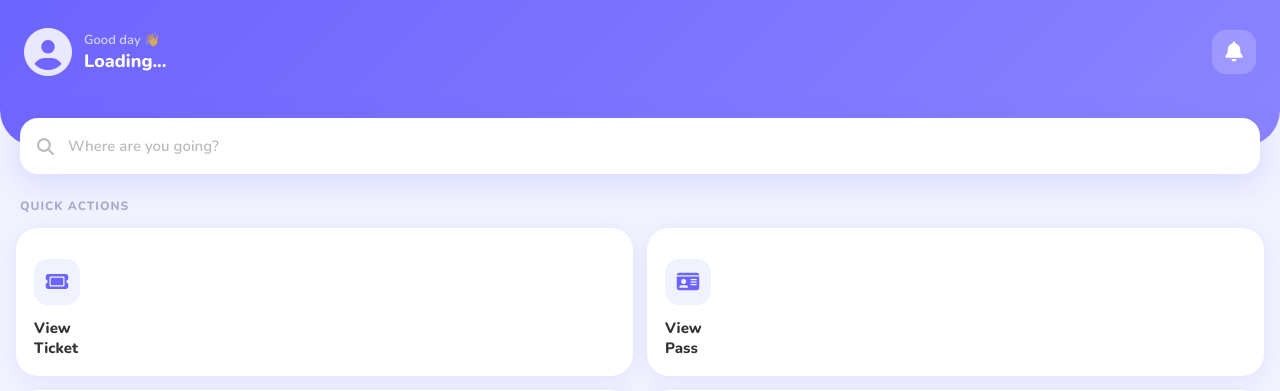
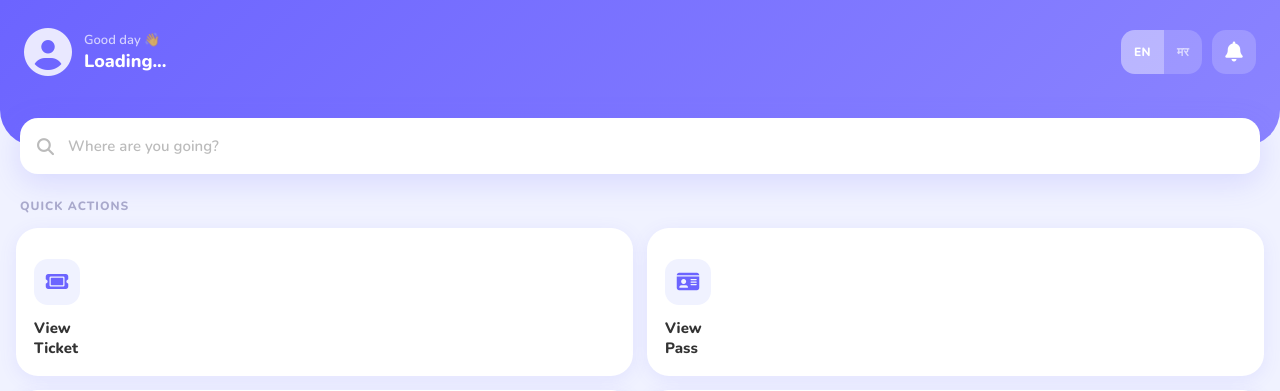
Before and after one commit to SarveshNavale/City-Bus-Ticketing-and-Tracking-Application, a Flask app: page /home in a window 1280 px wide. Shown: the top 391 px of the page. Run offline with Flask 3, Linux system fonts and the light colour scheme; data that the repository does not hold is empty.

Commit message:
homepage bilingual

```diff
--- a/app.py
+++ b/app.py
@@ -31,7 +31,7 @@ def get_db():
 # ---------- normal routes ----------
 @app.route('/')
 def home():
-    return render_template("registration.html")
+    return render_template("Registration.html")
 
 @app.route('/robo')
 def robo():
--- a/templates/homepage.html
+++ b/templates/homepage.html
@@ -87,6 +87,43 @@ body {
     border: 2px solid white;
     display: none;
     z-index: 10;
+}
+
+/* ── LANGUAGE TOGGLE ── */
+.lang-toggle {
+    display: flex;
+    align-items: center;
+    background: rgba(255,255,255,0.18);
+    border-radius: 14px;
+    overflow: hidden;
+    height: 44px;
+    cursor: pointer;
+}
+
+.lang-btn {
+    padding: 0 13px;
+    height: 100%;
+    font-size: 12px;
+    font-weight: 800;
+    color: rgba(255,255,255,0.65);
+    background: transparent;
+    border: none;
+    font-family: "Nunito", sans-serif;
+    cursor: pointer;
+    transition: background 0.2s, color 0.2s;
+    letter-spacing: 0.3px;
+}
+
+.lang-btn.active {
+    background: rgba(255,255,255,0.30);
+    color: #fff;
+}
+
+/* ── TOP-RIGHT CONTROLS ── */
+.top-right {
+    display: flex;
+    align-items: center;
+    gap: 10px;
 }
 
 /* ── SLIDE UP ANIMATION ── */
@@ -298,15 +335,23 @@ body {
             <div class="profile-row">
                 <i class="fa-solid fa-circle-user" style="font-size: 48px; color: rgba(255,255,255,0.85);"></i>
                 <div>
-                    <span class="greeting-text">Good day 👋</span>
+                    <span class="greeting-text" data-en="Good day 👋" data-mr="शुभ दिन 👋">Good day 👋</span>
                     <span id="currentUserName">Loading...</span>
                 </div>
             </div>
         </a>
 
-        <div class="bell-container" onclick="window.location.href='/notifications'">
-            <i class="fa-solid fa-bell"></i>
-            <span id="notificationDot" class="notification-dot"></span>
+        <div class="top-right">
+            <!-- //lang toggle cha button  -->
+            <div class="lang-toggle">
+                <button class="lang-btn active" id="btn-en" onclick="changeLang('en')">EN</button>
+                <button class="lang-btn" id="btn-mr" onclick="changeLang('mr')">मर</button>
+            </div>
+
+            <div class="bell-container" onclick="window.location.href='/notifications'">
+                <i class="fa-solid fa-bell"></i>
+                <span id="notificationDot" class="notification-dot"></span>
+            </div>
         </div>
     </div>
 </div>
@@ -319,6 +364,8 @@ body {
             <input class="search-box"
                    type="search"
                    id="destinationInput"
+                   data-en-placeholder="Where are you going?"
+                   data-mr-placeholder="तुम्ही कुठे जात आहात?"
                    placeholder="Where are you going?"
                    list="stopsList"
                    autocomplete="off">
@@ -329,34 +376,34 @@ body {
 
 <!-- MAIN CONTENT -->
 <div class="white-card">
-    <p class="section-label" style="margin-top: 24px;">Quick Actions</p>
+    <p class="section-label" style="margin-top: 24px;" data-en="Quick Actions" data-mr="द्रुत क्रिया">Quick Actions</p>
 
     <div class="btn-grid">
 
         <div class="card-btn half" onclick="window.location.href='/view_ticket'">
             <div class="card-icon-wrap"><i class="fa-solid fa-ticket"></i></div>
-            <p class="card-label">View<br>Ticket</p>
+            <p class="card-label" data-en="View<br>Ticket" data-mr="तिकीट<br>पहा">View<br>Ticket</p>
         </div>
 
         <div class="card-btn half" onclick="window.location.href='/view_pass'">
             <div class="card-icon-wrap"><i class="fa-solid fa-id-card"></i></div>
-            <p class="card-label">View<br>Pass</p>
+            <p class="card-label" data-en="View<br>Pass" data-mr="पास<br>पहा">View<br>Pass</p>
         </div>
 
         <div class="card-btn half" onclick="window.location.href='/routestime'">
             <div class="card-icon-wrap"><i class="fa-solid fa-route"></i></div>
-            <p class="card-label">Route<br>Timetables</p>
+            <p class="card-label" data-en="Route<br>Timetables" data-mr="मार्ग<br>वेळापत्रक">Route<br>Timetables</p>
         </div>
 
         <div class="card-btn half" onclick="handleBuyPassClick()">
             <div class="card-icon-wrap"><i class="fa-solid fa-wallet"></i></div>
-            <p class="card-label">Buy<br>Pass</p>
+            <p class="card-label" data-en="Buy<br>Pass" data-mr="पास<br>खरेदी करा">Buy<br>Pass</p>
         </div>
 
         <div class="card-btn full-btn tiko-card" onclick="window.location.href='/robo'">
             <div class="card-icon-wrap"><i class="fa-solid fa-robot"></i></div>
-            <p class="card-label">Chat With Tiko</p>
-            <span class="tiko-badge">NEW</span>
+            <p class="card-label" data-en="Chat With Tiko" data-mr="टिकोशी बोला">Chat With Tiko</p>
+            <span class="tiko-badge" data-en="NEW" data-mr="नवीन">NEW</span>
         </div>
 
     </div>
@@ -571,5 +618,36 @@ searchInput.addEventListener('change', function() {
 });
 </script>
 
+    <!-- // bilungual  -->
+<script>
+function changeLang(lang) {
+    // Update all data-en / data-mr elements (innerHTML to support <br> tags)
+    document.querySelectorAll("[data-en]").forEach(el => {
+        el.innerHTML = el.getAttribute("data-" + lang);
+    });
+
+    // Update search placeholder separately (can't use innerHTML on input)
+    const input = document.getElementById('destinationInput');
+    if (input) {
+        input.placeholder = input.getAttribute("data-" + lang + "-placeholder");
+    }
+
+    // Toggle active state on lang buttons
+    document.getElementById('btn-en').classList.toggle('active', lang === 'en');
+    document.getElementById('btn-mr').classList.toggle('active', lang === 'mr');
+
+    // Remember choice across refreshes
+    localStorage.setItem("lang", lang);
+}
+
+// On load, restore saved language
+(function() {
+    const saved = localStorage.getItem("lang");
+    if (saved && saved !== 'en') {
+        changeLang(saved);
+    }
+})();
+</script>
+
 </body>
 </html>
```
